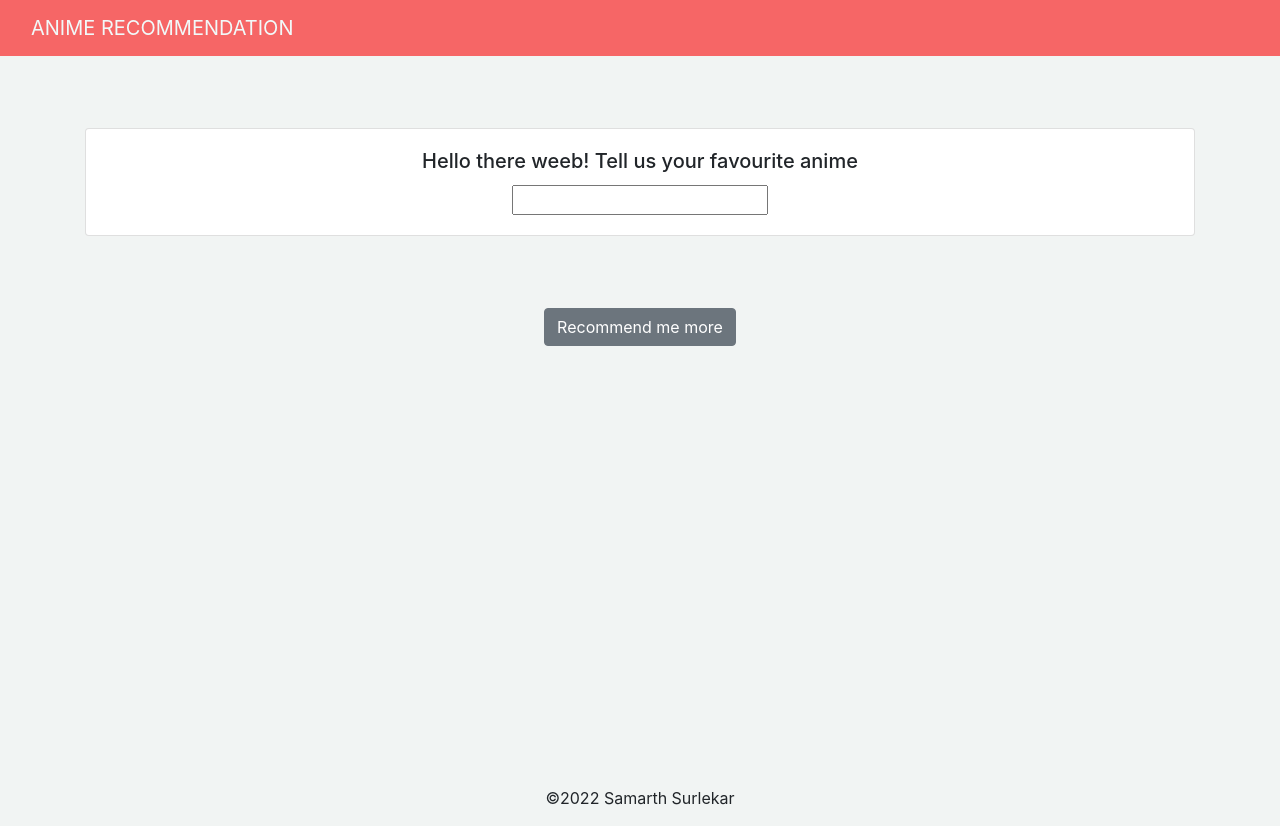
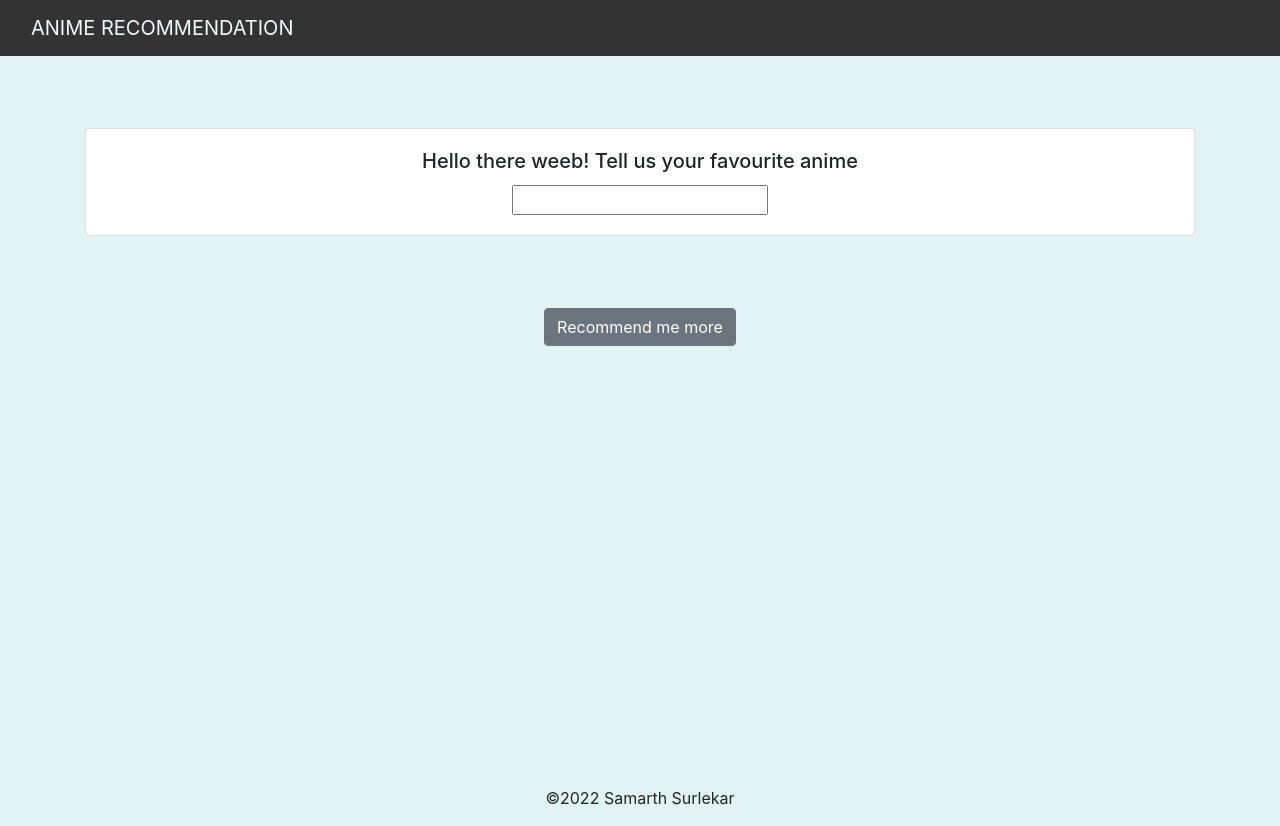
Before and after one commit to so-samarth/anime-recommendation-system, a Flask app: page / in a window 1280 px wide. Run offline with Flask 2, Linux system fonts and the light colour scheme; parts of the project's set-up code (start-up, migrations or seed data) failed here and were passed over; some libraries are stand-ins or nearby versions.

Commit message:
Update styles.css

```diff
--- a/static/css/styles.css
+++ b/static/css/styles.css
@@ -1,11 +1,10 @@
 body {
-    background-color: #f1f4f3;
+    background-color: #e1f4f3;
     text-align: center;
 }
 
 .navbar {
-    background-color: #f66666;
-    text-align: center;
+    background-color: #333333;
 }
 
 a {
```
